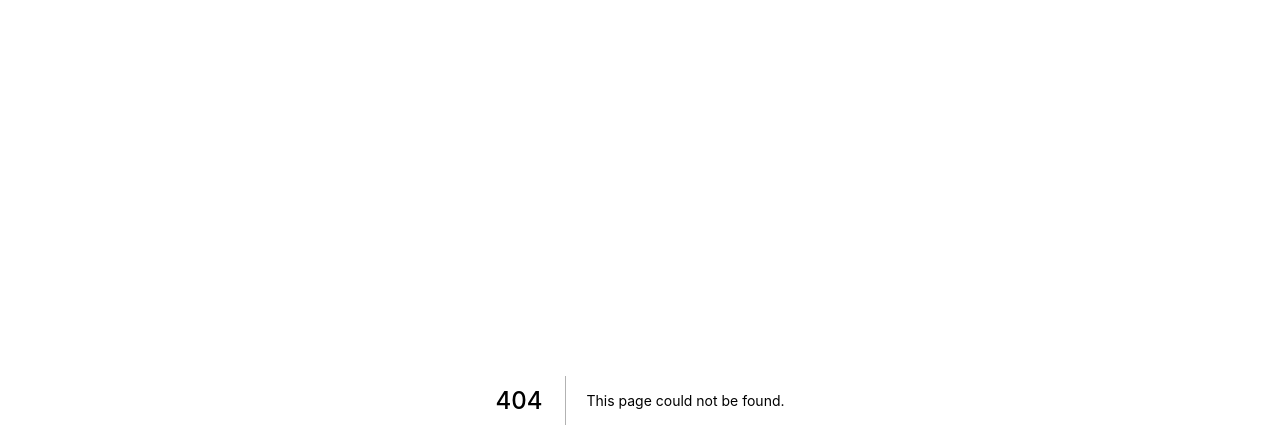
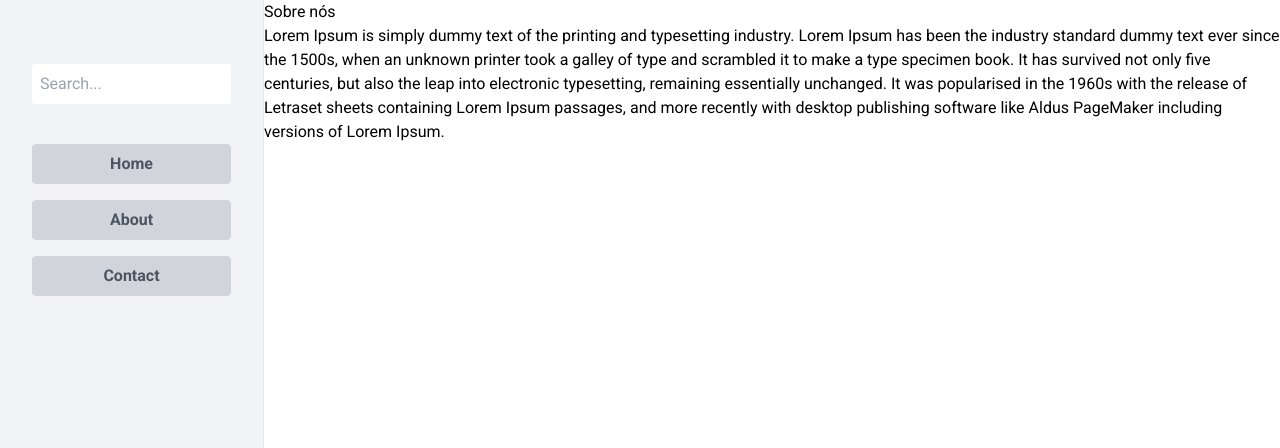
Before and after one commit to wallaceferreira149/nextjs-tutorial-project-structure, a Next.js app: page /about in a window 1280 px wide. Before the commit this address had no page. Shown: the top 448 px of the page. Built offline with nearby package versions, Linux system fonts and the light colour scheme.

Commit message:
feat: create page about

```diff
--- /dev/null
+++ b/src/pages/about.tsx
@@ -0,0 +1,33 @@
+import { PrimaryLayout } from "../components/layouts/primary/PrimaryLayout";
+import { Sidebar } from "../components/layouts/sidebar/SideBar";
+import { NextPageWithLayout } from "./page";
+
+const About: NextPageWithLayout = () => {
+  return (
+    <section className="">
+      <h1 className="">Sobre nós</h1>
+      <p className="">
+        Lorem Ipsum is simply dummy text of the printing and typesetting
+        industry. Lorem Ipsum has been the industry standard dummy text ever
+        since the 1500s, when an unknown printer took a galley of type and
+        scrambled it to make a type specimen book. It has survived not only five
+        centuries, but also the leap into electronic typesetting, remaining
+        essentially unchanged. It was popularised in the 1960s with the release
+        of Letraset sheets containing Lorem Ipsum passages, and more recently
+        with desktop publishing software like Aldus PageMaker including versions
+        of Lorem Ipsum.
+      </p>
+    </section>
+  );
+};
+
+export default About;
+
+About.getLayout = (page) => {
+  return (
+    <PrimaryLayout>
+      <Sidebar />
+      {page}
+    </PrimaryLayout>
+  );
+};
```
Also changed, not shown: .eslintrc.json.
